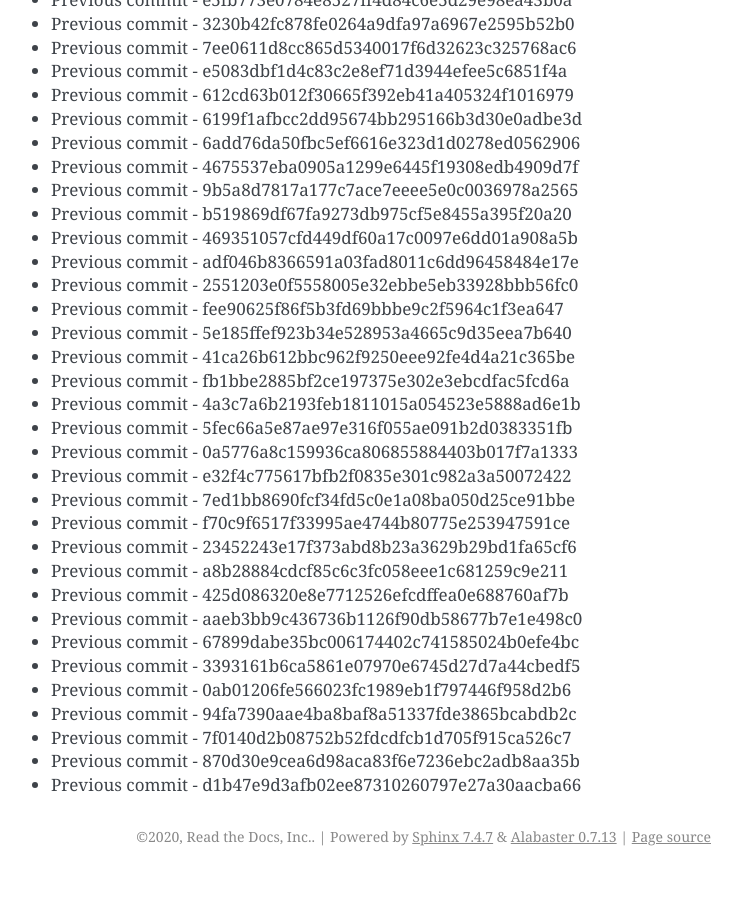
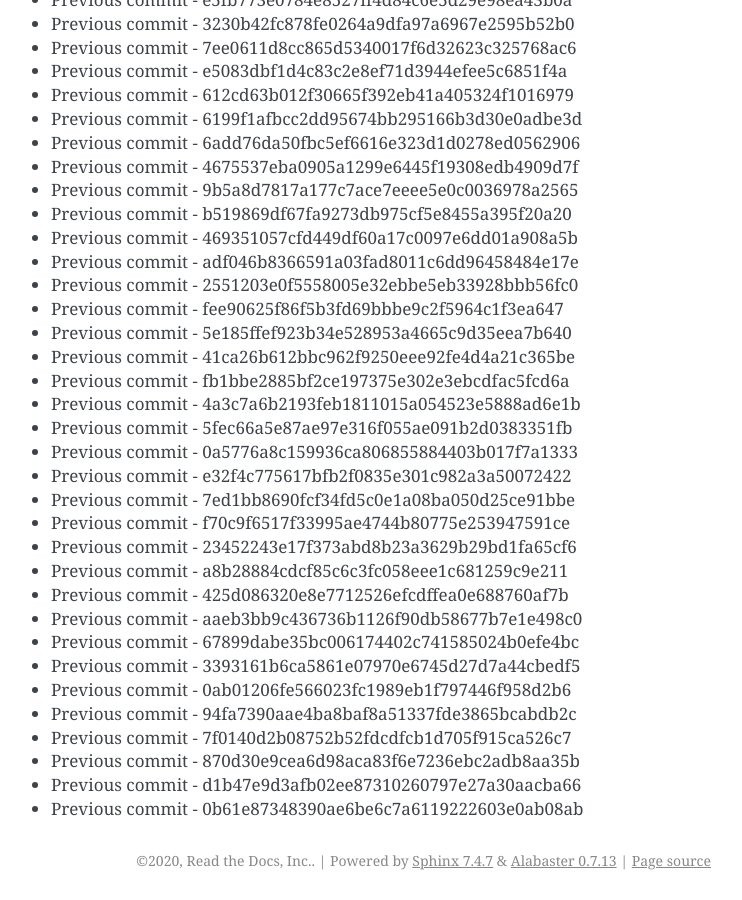
Before and after one commit to readthedocs/rtd-git-stresstest, a Sphinx documentation site: the page built from docs/updates.rst, in a window 1280 px wide and 900 px high, scrolled down 92107 px. Shown: the whole window, without its empty margins (399-1141 px from the left). Built offline with Sphinx 7.4.7, drawn with Linux system fonts in a browser that asks for light colours; before the commit the page ends 92983 px from its top, so only the background shows below that.

Commit message:
Generating commit from previous: 0b61e87348390ae6be6c7a6119222603e0ab08ab

```diff
--- a/docs/updates.rst
+++ b/docs/updates.rst
@@ -3902,3 +3902,4 @@ It can be tested for any performance characteristics.
 * Previous commit - 7f0140d2b08752b52fdcdfcb1d705f915ca526c7
 * Previous commit - 870d30e9cea6d98aca83f6e7236ebc2adb8aa35b
 * Previous commit - d1b47e9d3afb02ee87310260797e27a30aacba66
+* Previous commit - 0b61e87348390ae6be6c7a6119222603e0ab08ab
```
